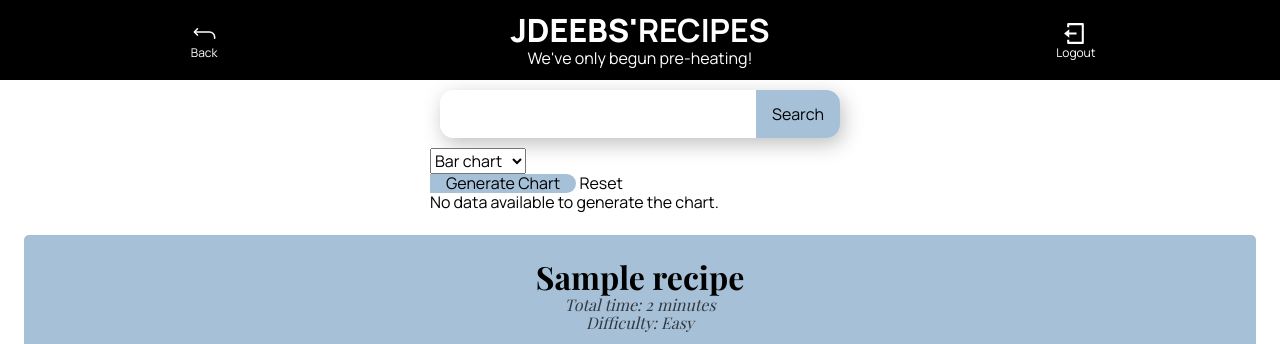
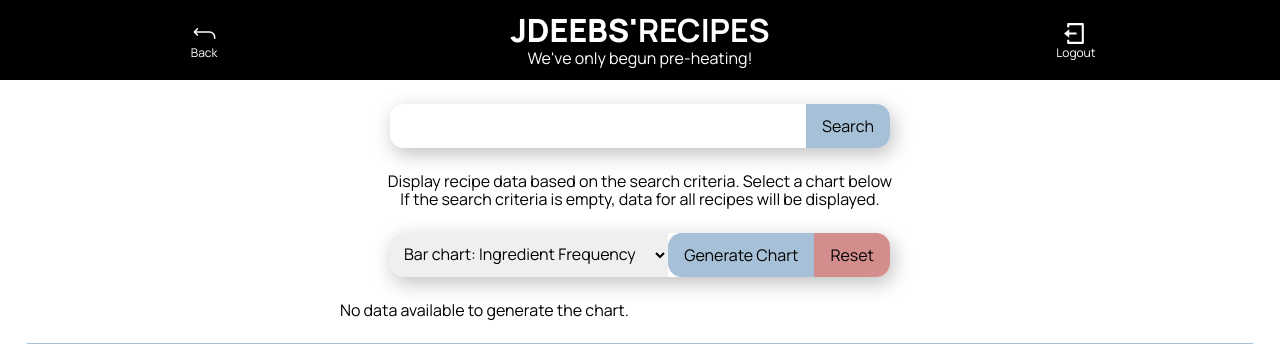
Before and after one commit to jdeebs/recipe-app, a Django app: page /recipes/ in a window 1280 px wide. Shown: the top 344 px of the page. Run offline with Django 4.2, Linux system fonts and the light colour scheme; a user stored in the database is signed in; tables that the repository leaves empty hold one stand-in row (values such as "Sample post"); some libraries are stand-ins or nearby versions; some web fonts are replaced.

Commit message:
Update chart selection style

```diff
--- a/src/recipes/forms.py
+++ b/src/recipes/forms.py
@@ -1,9 +1,9 @@
 from django import forms
 
 CHART__CHOICES = (
-    ('#1', 'Bar chart'),
-    ('#2', 'Pie chart'),
-    ('#3', 'Line chart')
+    ('#1', 'Bar chart: Ingredient Frequency'),
+    ('#2', 'Pie chart: Recipes by Difficulty'),
+    ('#3', 'Line chart: Recipes Total Time')
 )
 
 class RecipeChartForm(forms.Form):
--- a/src/recipes/static/recipes/css/styles.css
+++ b/src/recipes/static/recipes/css/styles.css
@@ -327,29 +327,45 @@ button { all: unset; }
 .search-container {
   display: flex;
   justify-content: center;
+  margin: var(--spacing-lg) 0 var(--spacing-lg) 0;
 }
-#search {
+#search, #chart_type {
   display: flex;
   flex: 1 0;
   border: none;
-  padding: 15px;
+  padding: 10px;
   border-radius: 14px 0px 0px 14px; /*TL TR BR BL*/
 }
 #search:focus {
-  outline: 1px solid red;
+  outline: 1px solid black;
 }
-.search-bar {
+.search-bar, .chart-bar {
   display: flex;
-  /* justify-content: space-between; */
   box-shadow: rgba(0, 0, 0, 0.25) 3px 6px 20px 0px;
-  width: 400px;
-  /* padding: var(--spacing-sm); */
-  margin: 10px;
+  width: 500px;
+  height: 44px;
   border-radius: 14px;
-  /* border: 1px solid black; */
 }
-#submit-btn {
+#submit-btn, #generate-btn, #reset-btn {
   background-color: rgba(78, 130, 175, 0.5);
   border-radius: 0px 14px 14px 0px;
   padding: 0 var(--spacing-md) 0 var(--spacing-md);
 }
+#generate-btn {
+  border-radius: 14px 0 0 14px;
+}
+#reset-btn {
+  background-color: rgba(169, 28, 28, 0.5);
+}
+
+.chart-container {
+  display: flex;
+  flex-direction: column;
+  align-items: center;
+  gap: var(--spacing-lg);
+  margin-bottom: var(--spacing-lg);
+}
+.chart-description {
+  width: 600px;
+  text-align: center;
+}
--- a/src/recipes/templates/recipes/recipe_list.html
+++ b/src/recipes/templates/recipes/recipe_list.html
@@ -49,7 +49,10 @@
                     </div>
                 </div>
 
-                <div>
+                <div class="chart-container">
+                    <p class="chart-description">Display recipe data based on the search criteria. Select a chart below<br>If the search criteria is empty, data for all recipes will be displayed.</p>
+
+                    <div class="chart-bar">
                     <select name="chart_type" id="chart_type">
                         {% for value, label in form.chart_type.field.choices %}
                         <option value="{{ value }}" {% if request.GET.chart_type == value %}selected{% endif %}>
@@ -57,12 +60,9 @@
                         </option>
                         {% endfor %}
                     </select>
-
-
-                    <div>
-                        <button type="submit" id="submit-btn">Generate Chart</button>
+                        <button type="submit" id="generate-btn">Generate Chart</button>
                         <button type="button" id="reset-btn">Reset</button>
-                    </div>
+                </div>
                 </div>
 
                 {% if chart %}
```
